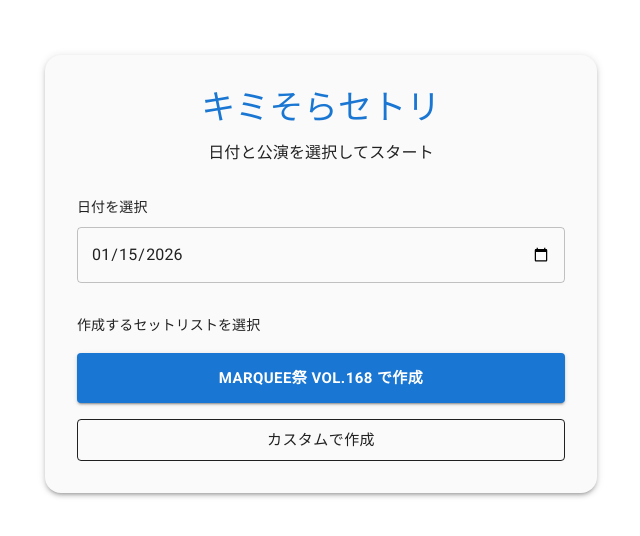
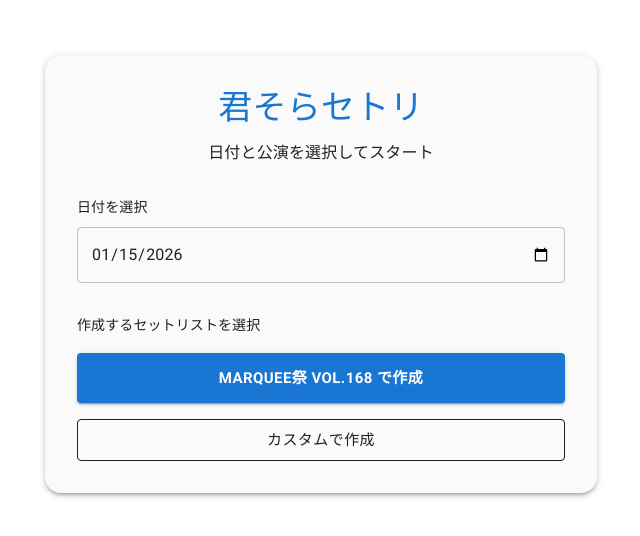
Before and after one commit to JizoWotaku/yoru-setri, a React (Create React App) app: page / in a window 1280 px wide. Shown: the part 134-670 px from the top of the page, without its empty margins (319-959 px from the left). Built offline with nearby package versions, Linux system fonts and the light colour scheme; the HTML template or start-up script is replaced by a standard one.

Commit message:
Update キミそら to 君そら

```diff
--- a/public/index.html
+++ b/public/index.html
@@ -5,7 +5,7 @@
     <link rel="shortcut icon" href="%PUBLIC_URL%/favicon.ico" />
     <meta name="viewport" content="initial-scale=1, width=device-width" />
     <meta name="theme-color" content="#000000" />
-    <meta property="og:title" content="キミそらセトリ" />
+    <meta property="og:title" content="君そらセトリ" />
     <meta
       property="og:description"
       content="アイドルのライブセトリを簡単に作成してシェア！"
@@ -28,7 +28,7 @@
       work correctly both with client-side routing and a non-root public URL.
       Learn how to configure a non-root public URL by running `npm run build`.
     -->
-    <title>キミそらセトリ</title>
+    <title>君そらセトリ</title>
     <!-- Fonts to support Material Design -->
     <link
       rel="stylesheet"
--- a/src/App.tsx
+++ b/src/App.tsx
@@ -301,7 +301,7 @@
         const placePart = g.place ? `📍${g.place}\n` : " ";
         fullText += `${formattedDate}${placePart}`;
         if (g.title) fullText += `『${g.title}』\n`;
-        fullText += "#キミそらセトリ\n\n";
+        fullText += "#君そらセトリ\n\n";
         let songCount = 0;
         const setlistText = g.items.map((item) => {
             const isSpecial = item.name === "SE" || item.name === "MC" || item.name === ENCORE_NAME;
@@ -310,7 +310,7 @@
         }).join("\n");
         fullText += setlistText;
     } else {
-        fullText += `${formattedDate} #キミそらセトリ\n\n`;
+        fullText += `${formattedDate} #君そらセトリ\n\n`;
         groups.forEach((g) => {
             if (g.items.length === 0 && !g.title) return;
             if (g.title) fullText += `『${g.title}』\n`;
@@ -325,7 +325,7 @@
         });
     }
     fullText = fullText.trimEnd();
-    fullText += `\n\n#キミそら #君と見るそら`;
+    fullText += `\n\n#君そら #君と見るそら`;
     return fullText;
   }, [groups, dateStr]);
 
@@ -458,7 +458,7 @@
         <Paper elevation={3} sx={{ p: 4, borderRadius: 4, bgcolor: '#fafafa' }}>
             <Box sx={{ textAlign: 'center', mb: 4 }}>
                 <Typography variant="h4" fontWeight="bold" color="primary" gutterBottom>
-                    キミそらセトリ
+                    君そらセトリ
                 </Typography>
                 <Typography variant="body1" color="text.secondary">
                     日付と公演を選択してスタート
@@ -1051,7 +1051,7 @@
                 </Stack>
                 <Box sx={{ mt: 5, pt: 2, borderTop: '2px dashed #bdbdbd' }}>
                 <Typography variant="body1" sx={{ color: "#757575", display: 'flex', alignItems: 'center', justifyContent: 'center', gap: 1, fontWeight: 'bold' }}>
-                    #キミそらセトリ
+                    #君そらセトリ
                 </Typography>
                 </Box>
             </Box>
```
Also changed, not shown: public/manifest.json.
